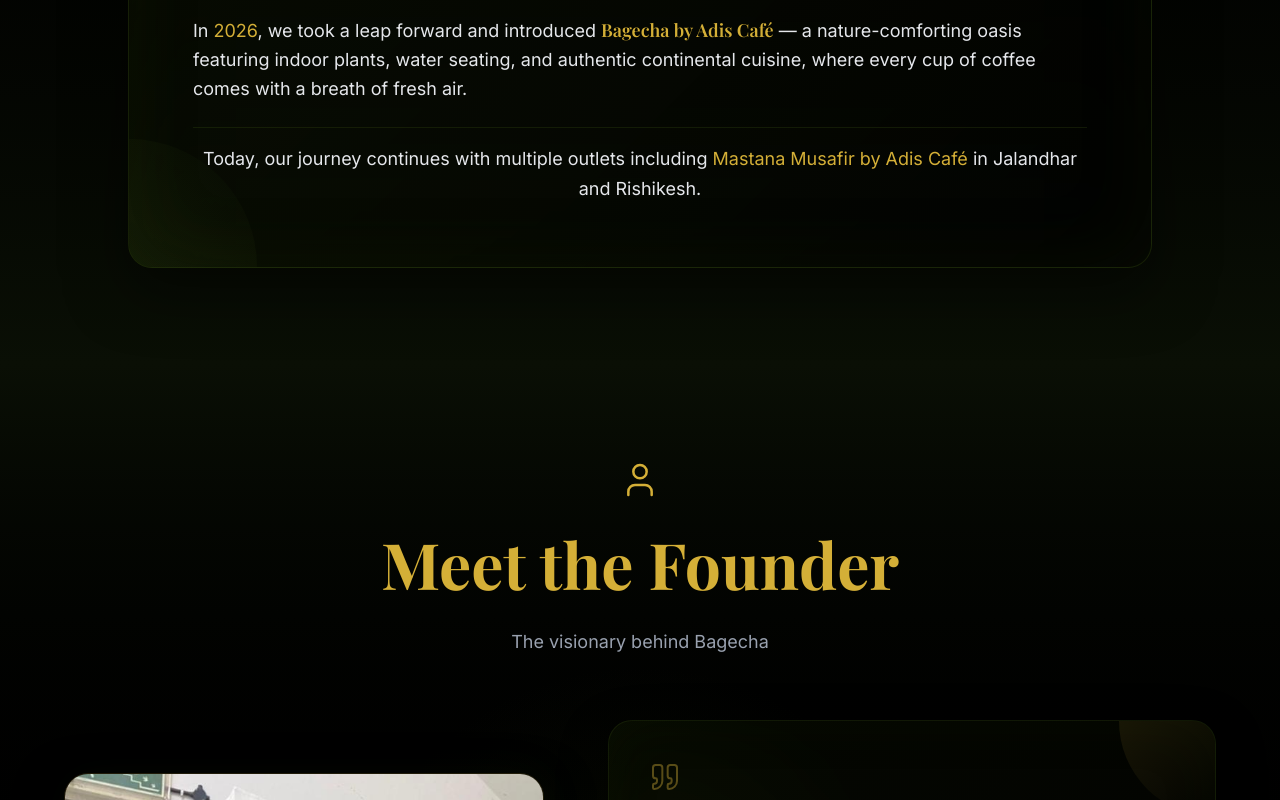
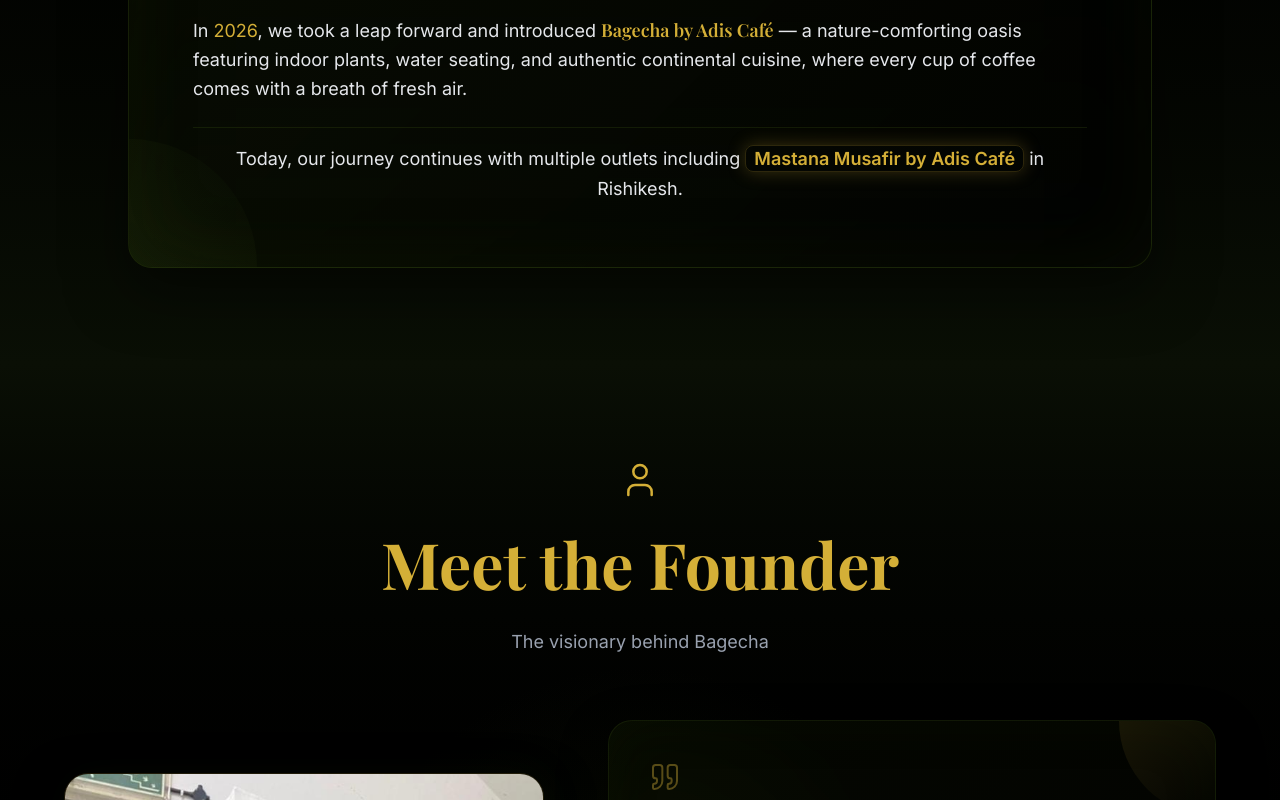
Before and after one commit to jaygupta-exe/bagecha-cafe, a Next.js app: page /about in a window 1280 px wide. Shown: the part 3280-4080 px from the top of the page. Built offline with nearby package versions, Linux system fonts and the light colour scheme.

Commit message:
Update Mastana Musafir outlet locations and enhance highlight

```diff
--- a/app/about/page.tsx
+++ b/app/about/page.tsx
@@ -359,7 +359,20 @@ export default function AboutUs() {
 
                 <p className="text-center pt-4 border-t border-[#364c11]/30">
                   Today, our journey continues with multiple outlets including{' '}
-                  <span className="text-[#d4af37]">Mastana Musafir by Adis Café</span> in Jalandhar and Rishikesh.
+                  <motion.span
+                    className="text-[#d4af37] font-semibold px-2 py-0.5 rounded-lg border border-[#d4af37]/20 shadow-[0_0_15px_rgba(212,175,55,0.1)]"
+                    animate={{
+                      boxShadow: [
+                        '0 0 10px rgba(212, 175, 55, 0.1)',
+                        '0 0 20px rgba(212, 175, 55, 0.3)',
+                        '0 0 10px rgba(212, 175, 55, 0.1)'
+                      ]
+                    }}
+                    transition={{ duration: 3, repeat: Infinity }}
+                  >
+                    Mastana Musafir by Adis Café
+                  </motion.span>{' '}
+                  in Rishikesh.
                 </p>
               </div>
             </div>
```
Also changed, not shown: 1 other file (tests, documents, lock files or other folders).
